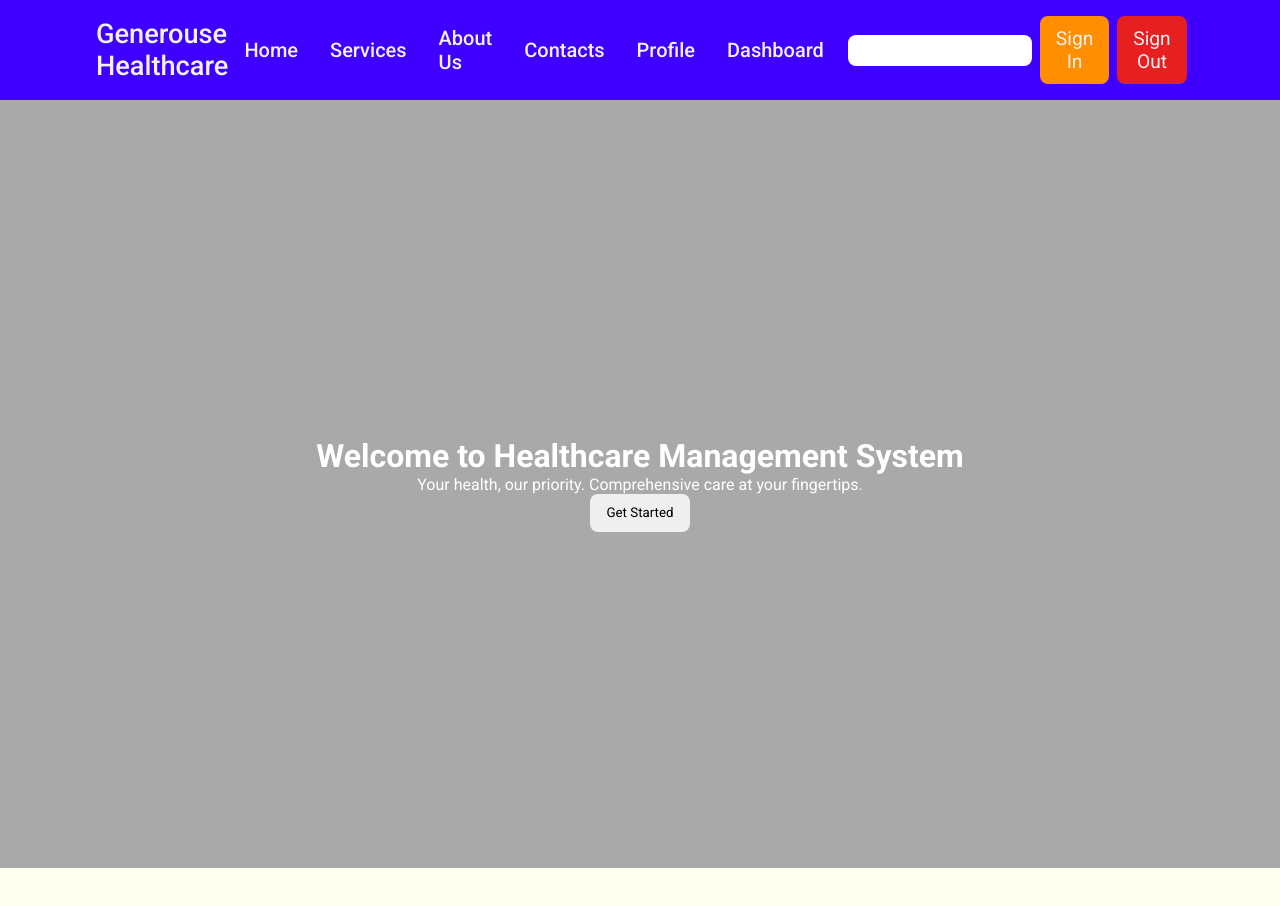
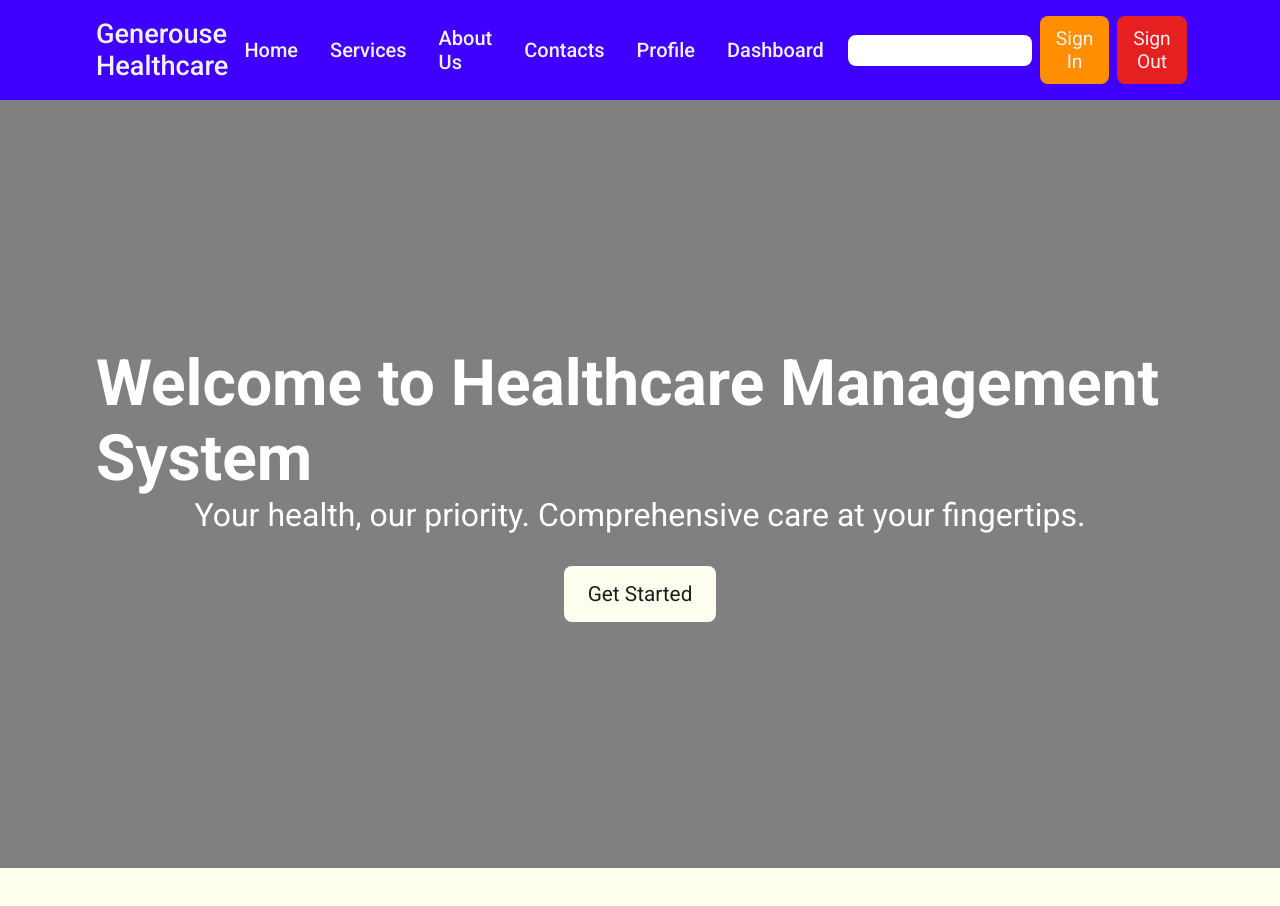
Before and after one commit to kirankumar-Matham96/healthcare-management-react-app, a React (Create React App) app: page /home in a window 1280 px wide. Shown: the top 906 px of the page. Built offline with nearby package versions, Linux system fonts and the light colour scheme.

Commit message:
feat: added hero section

```diff
--- a/src/App.css
+++ b/src/App.css
@@ -74,5 +74,9 @@ a {
   background-color: var(--danger-active);
 }
 .secondary-btn {
-  background-color: var(--light-gray);
+  margin-top: 2rem;
+  font-size: 1.3rem;
+  color: var(--text-dark);
+  padding: 1rem 1.5rem;
+  background-color: var(--bg-white);
 }
--- a/src/pages/Home/index.jsx
+++ b/src/pages/Home/index.jsx
@@ -5,9 +5,13 @@ export const Home = () => {
   return (
     <div className={homeStyles.bgContainer}>
       <header className={homeStyles.hero}>
-        <h1>Welcome to Healthcare Management System</h1>
-        <p>Your health, our priority. Comprehensive care at your fingertips.</p>
-        <Button class="btn btn-secondary">Get Started</Button>
+        <h1 className={homeStyles.h1}>
+          Welcome to Healthcare Management System
+        </h1>
+        <p className={homeStyles.subH}>
+          Your health, our priority. Comprehensive care at your fingertips.
+        </p>
+        <Button class="btn secondary-btn">Get Started</Button>
       </header>
       <section className={homeStyles.services}></section>
       <section className={homeStyles.About}></section>
--- a/src/pages/Home/index.module.css
+++ b/src/pages/Home/index.module.css
@@ -6,11 +6,17 @@
   height: 72vh;
   padding: 6rem;
   color: var(--white);
-  background-color: var(--dark-gray);
+  background-color: var(--gray);
   display: flex;
   flex-direction: column;
   justify-content: center;
   align-items: center;
+}
+.h1 {
+  font-size: 4rem;
+}
+.subH {
+  font-size: 2rem;
 }
 .services {
   padding: 6rem;
```
